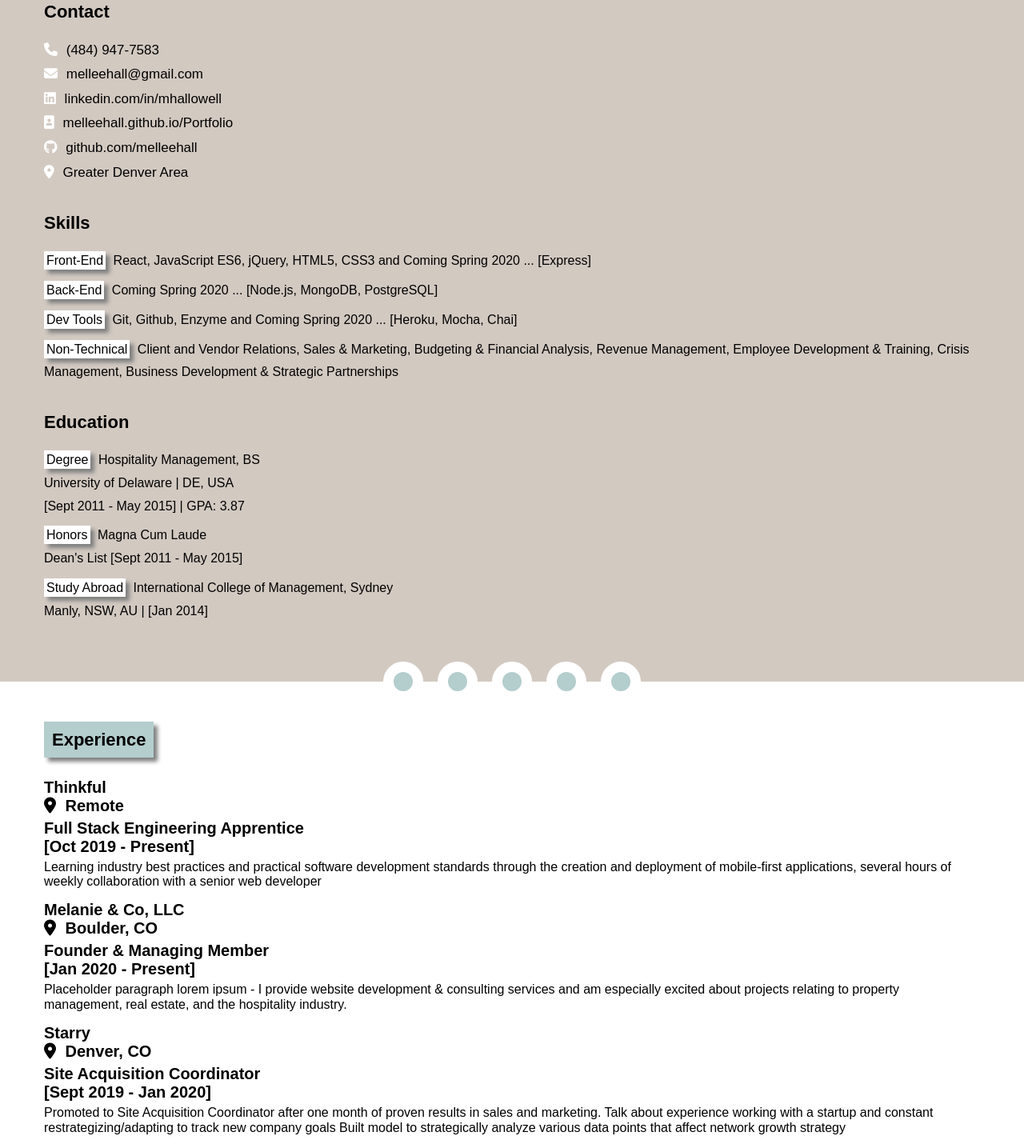
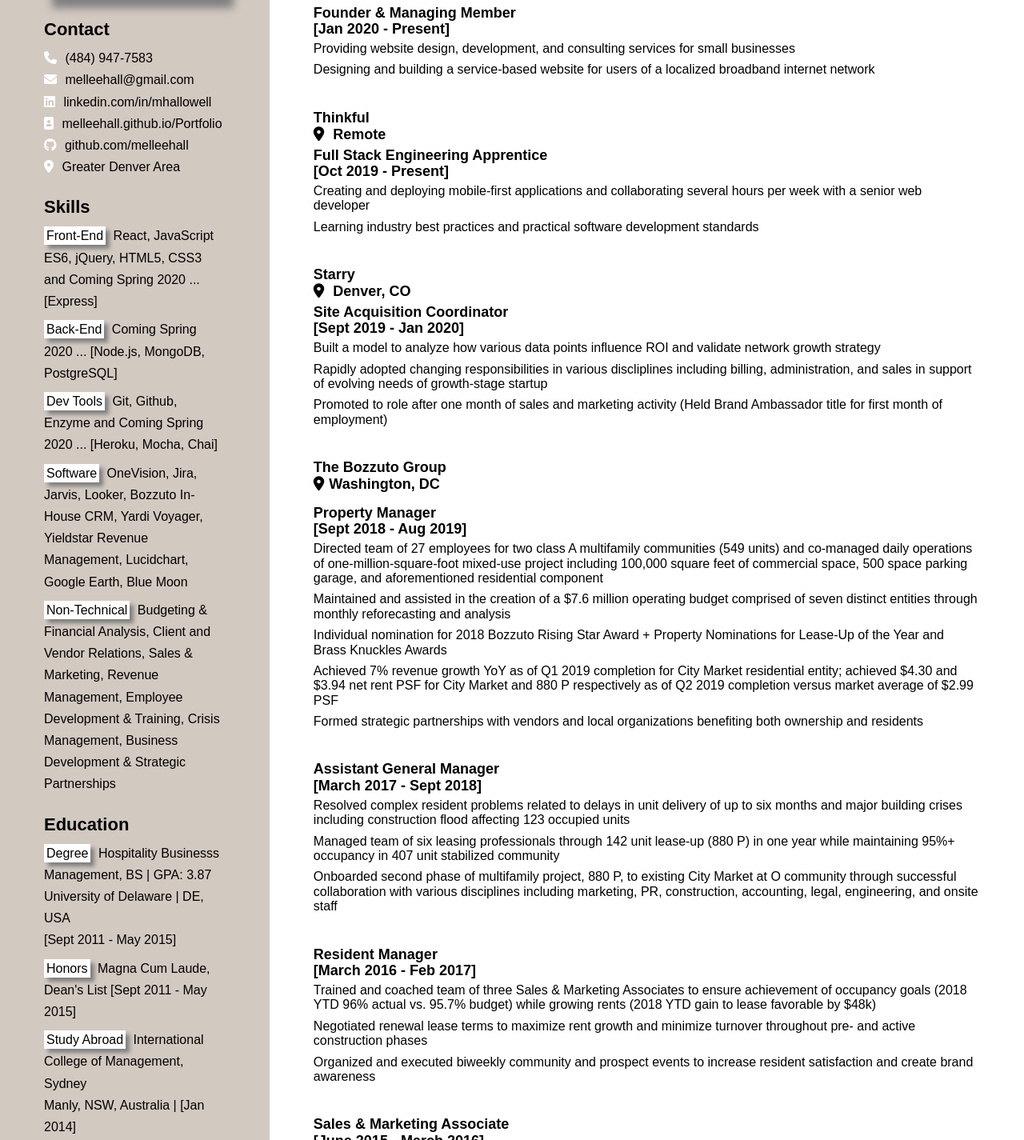
Before and after one commit to melleehall/Digital-Resume-Melanie-Hallowell, a plain HTML site: page index.html in a window 1280 px wide. Shown: the part 183-1608 px from the top of the page at 80% size. Drawn offline with nearby package versions, Linux system fonts and the light colour scheme; a web font is replaced by a local one.

Commit message:
Small changes to content and additional media queries for desktop screen view

```diff
--- a/index.html
+++ b/index.html
@@ -12,18 +12,7 @@
     <script src="https://kit.fontawesome.com/368959bd50.js" crossorigin="anonymous"></script>
 </head>
 <body>
-    <!-- <header class='head flex-row'>
-        <section>
-            <h1>Melanie Hallowell</h1>
-            <span>Front-End Developer</span>
-        </section>
-        <ul >
-            <li>(484) 947-7583</li>
-            <li>Greater Denver Area</li>
-            <li>melleehall@gmail.com</li>
-        </ul >
-    </header> -->
-    <main class='flex-col'>
+    <main>
         <div class='main_container'>
         <div class='highlights_container'>
         <section class='highlights'>
@@ -55,7 +44,10 @@
                         <span class='skill'>Dev Tools</span> Git, Github, Enzyme and Coming Spring 2020 ... [Heroku, Mocha, Chai]
                     </li>
                     <li class='skill-item'>
-                        <span class='skill'>Non-Technical</span> Client and Vendor Relations, Sales & Marketing, Budgeting & Financial Analysis, Revenue Management, Employee Development & Training, Crisis Management, Business Development & Strategic Partnerships
+                        <span class='skill'>Software</span> OneVision, Jira, Jarvis, Looker, Bozzuto In-House CRM, Yardi Voyager, Yieldstar Revenue Management, Lucidchart, Google Earth, Blue Moon
+                    </li>
+                    <li class='skill-item'>
+                        <span class='skill'>Non-Technical</span> Budgeting & Financial Analysis, Client and Vendor Relations, Sales & Marketing, Revenue Management, Employee Development & Training, Crisis Management, Business Development & Strategic Partnerships
                     </li>
                 </ul>
             </section>
@@ -64,21 +56,21 @@
                 <ul>
                     <li class='education-item'>
                         <ul>
-                            <li><span class='education'>Degree</span> Hospitality Management, BS</li>
+                            <li><span class='education'>Degree</span> Hospitality Businesss Management, BS | GPA: 3.87</li>
                             <li>University of Delaware | DE, USA</li>
-                            <li>[Sept 2011 - May 2015] | GPA: 3.87</li>
+                            <li>[Sept 2011 - May 2015] </li>
                         </ul>
                     </li>
                     <li class='education-item'>
                         <ul>
-                            <li><span class='education'> Honors</span> Magna Cum Laude</li>
-                            <li>Dean's List [Sept 2011 - May 2015]</li>
+                            <li><span class='education'> Honors</span> Magna Cum Laude,
+                                Dean's List [Sept 2011 - May 2015]
                         </ul>
                     </li>
                     <li class='education-item'>
                         <ul>
                             <li> <span class='education'>Study Abroad</span> International College of Management, Sydney</li>
-                            <li>Manly, NSW, AU | [Jan 2014]</li>
+                            <li>Manly, NSW, Australia | [Jan 2014]</li>
                         </ul>
                     </li>
                 </ul>
@@ -96,6 +88,24 @@
             <h3><span class='experience-header'>Experience</span></h3>
             <section>
                 <h4 class='employer-loc'>
+                    <span>Melanie & Co, LLC</span>
+                    <span><i class="fas fa-map-marker-alt job-fa"></i> Boulder, CO</span>
+                </h4>
+                <h5 class='title-time'>
+                    <span>Founder & Managing Member</span>
+                    <span>[Jan 2020 - Present]</span>
+                </h5>
+                <ul>
+                    <li>
+                        Providing website design, development, and consulting services for small businesses
+                    </li>
+                    <li>
+                        Designing and building a service-based website for users of a localized broadband internet network
+                    </li>
+                </ul>
+            </section>
+            <section>
+                <h4 class='employer-loc'>
                     <span>Thinkful</span>
                     <span><i class="fas fa-map-marker-alt job-fa"></i> Remote</span>
                 </h4>
@@ -104,23 +114,13 @@
                     <span>[Oct 2019 - Present]</span>
                 </h5>
                 <ul>
-                    <p class='description'>
-                        Learning industry best practices and practical software development standards through the creation and deployment of mobile-first applications, several hours of weekly collaboration with a senior web developer
-                    </p>
+                    <li>
+                        Creating and deploying mobile-first applications and collaborating several hours per week with a senior web developer
+                    </li>
+                    <li>
+                        Learning industry best practices and practical software development standards
+                    </li>
                 </ul>
-            </section>
-            <section>
-                <h4 class='employer-loc'>
-                    <span>Melanie & Co, LLC</span>
-                    <span><i class="fas fa-map-marker-alt job-fa"></i> Boulder, CO</span>
-                </h4>
-                <h5 class='title-time'>
-                    <span>Founder & Managing Member</span>
-                    <span>[Jan 2020 - Present]</span>
-                </h5>
-                <p class='description'>
-                    Placeholder paragraph lorem ipsum - I provide website development & consulting services and am especially excited about projects relating to property management, real estate, and the hospitality industry.
-                </p>
             </section>
             <section>
                 <h4 class='employer-loc'>
@@ -131,10 +131,17 @@
                     <span>Site Acquisition Coordinator</span>
                     <span>[Sept 2019 - Jan 2020]</span>
                 </h5>
-                <p>Promoted to Site Acquisition Coordinator after one month of proven results in sales and marketing.
-                    Talk about experience working with a startup and constant restrategizing/adapting to track new company goals
-                    Built model to strategically analyze various data points that affect network growth strategy
-                </p>
+                <ul>
+                    <li>
+                        Built a model to analyze how various data points influence ROI and validate network growth strategy
+                    </li>
+                    <li>
+                        Rapidly adopted changing responsibilities in various discliplines including billing, administration, and sales in support of evolving needs of growth-stage startup
+                    </li>
+                    <li>
+                        Promoted to role after one month of sales and marketing activity (Held Brand Ambassador title for first month of employment)
+                    </li>
+                </ul>
             </section>
             <section>
                 <h4 class='employer-loc'>
@@ -154,13 +161,13 @@
                             <span class='bold'></span>Maintained</span> and assisted in the creation of a $7.6 million operating budget comprised of seven distinct entities through monthly reforecasting and analysis
                         </li>
                         <li>
-                            <span class='bold'></span>Formed</span> strategic partnerships with vendors and local organizations benefiting both ownership and residents
+                            <span class='bold'></span>Individual nomination</span> for 2018 Bozzuto Rising Star Award + Property Nominations for Lease-Up of the Year and Brass Knuckles Awards
                         </li>
                         <li>
                             <span class='bold'></span>Achieved</span> 7% revenue growth YoY as of Q1 2019 completion for City Market residential entity; achieved $4.30 and $3.94 net rent PSF for City Market and 880 P respectively as of Q2 2019 completion versus market average of $2.99 PSF
                         </li>
                         <li>
-                            <span class='bold'></span>Individual nomination</span> for 2018 Bozzuto Rising Star Award + Property Nominations for Lease-Up of the Year and Brass Knuckles Awards
+                            <span class='bold'></span>Formed</span> strategic partnerships with vendors and local organizations benefiting both ownership and residents
                         </li>
                     </ul>
                 </section>
@@ -171,13 +178,13 @@
                     </h5>
                     <ul>
                         <li>
+                            Resolved complex resident problems related to delays in unit delivery of up to six months and major building crises including construction flood affecting 123 occupied units
+                        </li>
+                        <li>
                             Managed team of six leasing professionals through 142 unit lease-up (880 P) in one year while maintaining 95%+ occupancy in 407 unit stabilized community
                         </li>
                         <li>
-                            Collaborated with various disciplines including marketing, PR, construction, accounting, legal, maintenance, and concierge to successfully onboard second phase of multifamily project, 880 P, to existing City Market at O community
-                        </li>
-                        <li>
-                            Resolved complex resident problems related to delays in unit delivery of up to six months and major building crises including 123 unit construction flood
+                            Onboarded second phase of multifamily project, 880 P, to existing City Market at O community through successful collaboration with various disciplines including marketing, PR, construction, accounting, legal, engineering, and onsite staff
                         </li>
                     </ul>
                 </section>
@@ -208,7 +215,7 @@
                             Converted 90 leads to leases within nine months
                         </li>
                         <li>
-                            Increased Instagram follower count organically by 500% from 200 to 1000 followers while managing three property social accounts and Craigslist postings
+                            Increased Instagram follower count organically by 500% from 200 to 1000 followers
                         </li>
                     </ul>
                 </section>
--- a/main.css
+++ b/main.css
@@ -59,7 +59,7 @@
 h4,
 h5 {
     justify-content: space-between;
-    font-size: 20px;
+    font-size: 18px;
 }
 
 .contact-item {
@@ -71,7 +71,6 @@
     width: 100%;
     background-color: white;
     text-transform: uppercase;
-    font-size: 17px;
     box-shadow: 10px 10px 10px grey;
 }
 
@@ -113,6 +112,7 @@
     bottom: -40px;
 }
 
+
 .transition div {
     width: 50px;
     height: 50px;
@@ -149,26 +149,19 @@
 /* Device = Google Pixel, iPhone 6+, 7+ and 8+ */
 /* Screen = starting at 360px until next breakpoint */
 
-@media (min-width: 360px) {
+/* No specific styles needed for Device = Tablets, Ipads (portrait) */
+/* Screen = B/w 768px to 1024px */
+
+@media (min-width: 360px) and (max-width: 1024px) {
     .intro {
-        font-size: 21px;
+        font-size: 17px;
         margin-top: 30px;
     }
     .highlights_container {
-        background: linear-gradient(to bottom,#B4CDCD 10%,#d2c9c1 10%);
+        background: linear-gradient(to bottom,#B4CDCD 9%,#d2c9c1 9%);
     }
-)
+}
 
-
-/* Device = Tablets, Ipads (portrait) */
-/* Screen = B/w 768px to 1024px */
-
-@media (min-width: 768px) {
-    .main_container {
-        display: flex;
-        flex-direction: row;
-    }
-)
 
 /* Device = Laptops, Desktops */
 /* Screen = 1025px and up */
@@ -178,4 +171,28 @@
         display: flex;
         flex-direction: row;
     }
+    .highlights_container {
+        width: 35%;
+        background: linear-gradient(to bottom,#B4CDCD 6%,#d2c9c1 6%);
+    }
+    .highlights li {
+        font-size: 16px;
+        line-height: 1.7em;
+    }
+    .highlights_container h3 {
+        line-height: 2em;
+    }
+    .transition-list {
+        display: none;
+    }
+    .experience h3 {
+        margin: 30px 0px;
+    }
+    .experience-header {
+        padding: 15px;
+        font-size: 24px;
+    }
+    .experience section {
+        margin-bottom: 40px;
+    }
 }
```
